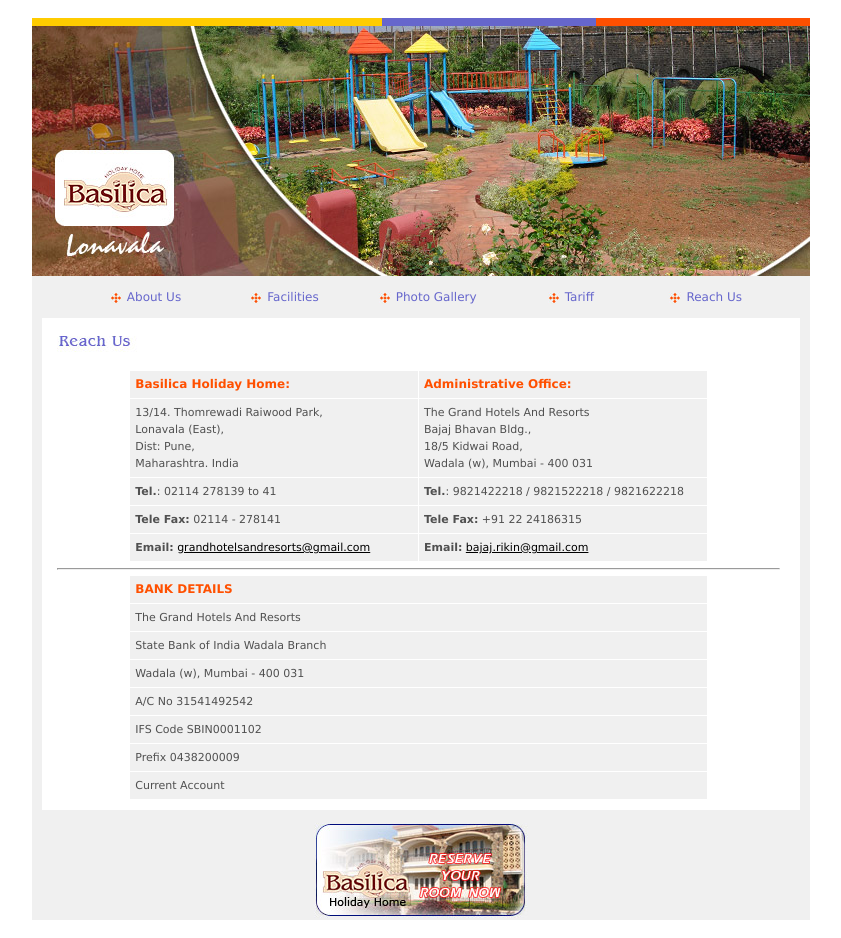
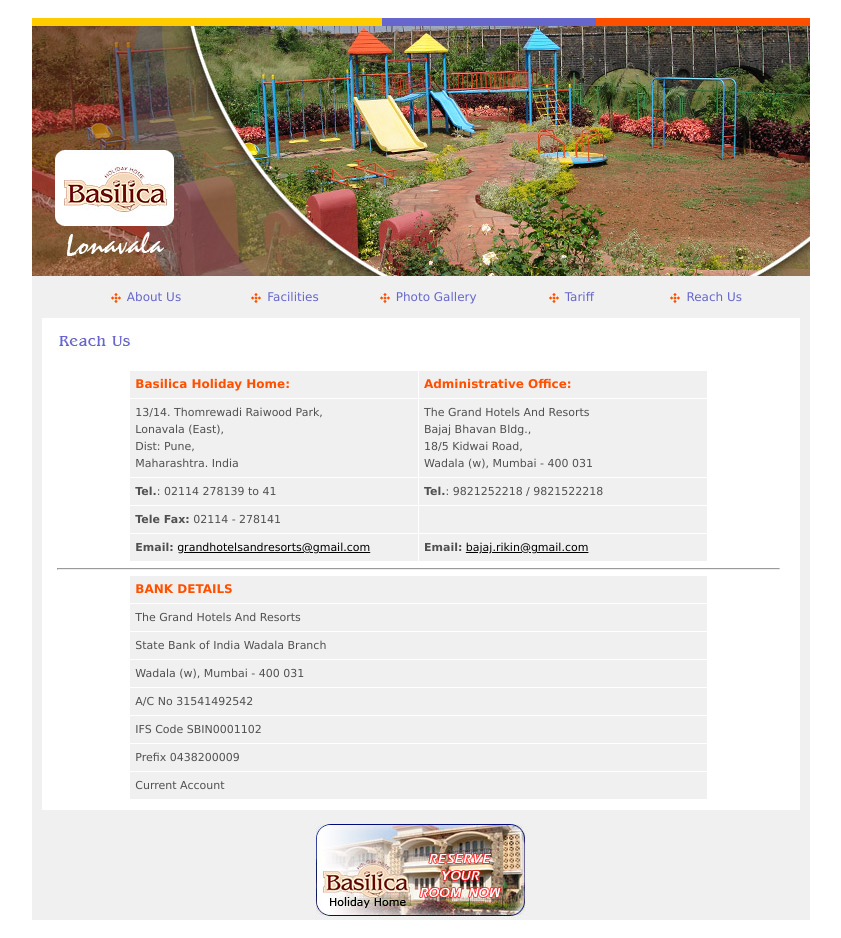
Before and after one commit to rikinhotels/bhhl, a plain HTML site: page lonavala-reach-us.html in a window 1280 px wide. Shown: the whole page, without its empty margins (219-1060 px from the left). Drawn offline with Linux system fonts and the light colour scheme.

Commit message:
Update lonavala-reach-us.html

```diff
--- a/lonavala-reach-us.html
+++ b/lonavala-reach-us.html
@@ -82,11 +82,11 @@
         </tr>
         <tr>
           <td align="left" valign="top" bgcolor="#F0F0F0"><strong>Tel.</strong>:  02114 278139 to 41<br>
-          <td align="left" valign="top" bgcolor="#F0F0F0"><strong>Tel.</strong>:  9821422218 / 9821522218 / 9821622218 <br>
+          <td align="left" valign="top" bgcolor="#F0F0F0"><strong>Tel.</strong>:  9821252218 / 9821522218 <br>
         </tr>
         <tr>
           <td align="left" valign="top" bgcolor="#F0F0F0"><strong>Tele Fax:</strong> 02114 - 278141</td>
-          <td align="left" valign="top" bgcolor="#F0F0F0"><strong>Tele Fax:</strong>  +91 22 24186315</td>
+          <td align="left" valign="top" bgcolor="#F0F0F0"><strong></td>
         </tr>
         <tr>
           <td align="left" valign="top" bgcolor="#F0F0F0"><strong>Email:</strong> <A class=feature
```
